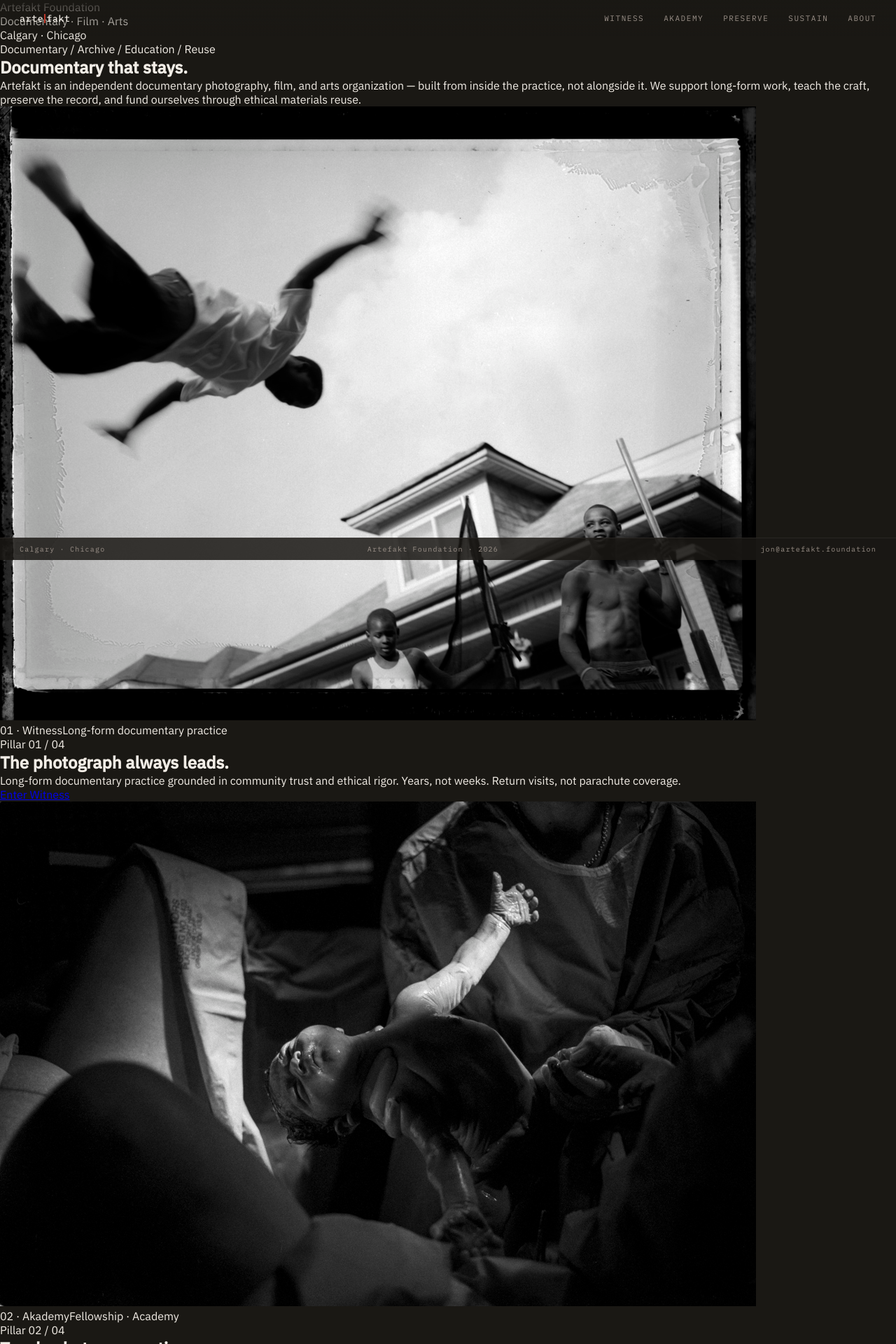
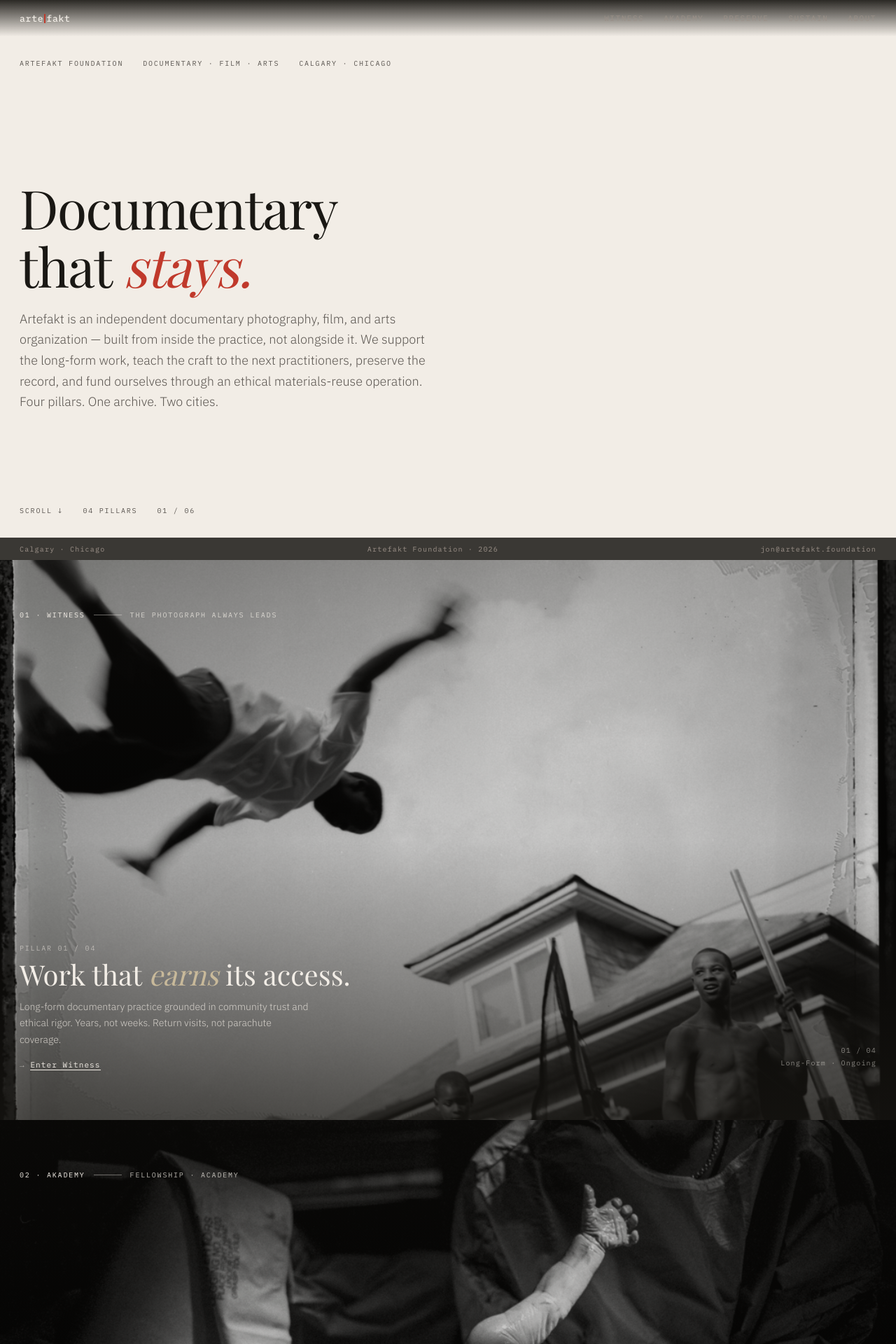
Before and after one commit to FutureLegacy/ARTEFAKT-NEXT, a Next.js app: page / in a window 1280 px wide. Shown: the top 1920 px of the page at 70% size. Built offline with nearby package versions, Linux system fonts and the light colour scheme; a web font is replaced by a local one.

Commit message:
Restore homepage layout

```diff
--- a/app/page.tsx
+++ b/app/page.tsx
@@ -1,147 +1,127 @@
 import type { Metadata } from 'next'
+import Image from 'next/image'
 import Link from 'next/link'
 import ContactForm from '@/components/ui/ContactForm'
 import SubscribeStrip from '@/components/ui/SubscribeStrip'
 
 export const metadata: Metadata = {
   title: 'Artefakt Foundation',
-  description:
-    'Artefakt Foundation — independent documentary photography, film, and arts. Calgary · Chicago.',
+  description: 'Artefakt Foundation — independent documentary photography, film, and arts. Calgary · Chicago.',
 }
-
-const pillars = [
-  {
-    number: '01',
-    title: 'Witness',
-    label: 'Long-form documentary practice',
-    heading: 'The photograph always leads.',
-    text: 'Long-form documentary practice grounded in community trust and ethical rigor. Years, not weeks. Return visits, not parachute coverage.',
-    href: '/witness',
-    image: '/images/witness.jpg',
-  },
-  {
-    number: '02',
-    title: 'Akademy',
-    label: 'Fellowship · Academy',
-    heading: 'Teach what you practice.',
-    text: 'Fellowships for emerging documentarians. Masterclasses and lectures rooted in field practice, ethics, and visual authorship.',
-    href: '/akademy',
-    image: '/images/connect.jpg',
-  },
-  {
-    number: '03',
-    title: 'Preserve',
-    label: 'The Archive',
-    heading: 'What the photograph keeps.',
-    text: 'A permanent, publicly accessible archive of documentary work. Accessioned with consent, catalogued with care.',
-    href: '/archive',
-    image: '/images/legacy.jpg',
-  },
-  {
-    number: '04',
-    title: 'Sustain',
-    label: 'Materials Reuse · Funding Model',
-    heading: 'Nothing of value thrown away.',
-    text: 'An ethical materials-reuse and electronics-recycling operation that funds the foundation’s programming. Stewardship, not charity.',
-    href: '/sustain',
-    image: '/images/sustain.jpg',
-  },
-]
 
 export default function HomePage() {
   return (
-    <main className="min-h-screen bg-neutral-950 text-white">
-      <section className="min-h-screen px-6 py-10 md:px-12 md:py-16">
-        <header className="mb-20 flex items-center justify-between text-xs uppercase tracking-[0.2em] text-neutral-400">
-          <div>Artefakt Foundation</div>
-          <div>Documentary · Film · Arts</div>
-          <div>Calgary · Chicago</div>
-        </header>
-
-        <div className="grid gap-10 md:grid-cols-[1.2fr_0.8fr] md:items-end">
-          <div>
-            <p className="mb-4 text-xs uppercase tracking-[0.25em] text-neutral-500">
-              Documentary / Archive / Education / Reuse
-            </p>
-            <h1 className="max-w-5xl text-6xl font-semibold tracking-tight md:text-8xl">
-              Documentary that stays.
-            </h1>
+    <>
+      <section className="panel panel--paper" id="masthead">
+        <div className="masthead">
+          <div className="top-meta">
+            <span>Artefakt Foundation</span>
+            <span>Documentary · Film · Arts</span>
+            <span>Calgary · Chicago</span>
           </div>
-
-          <p className="max-w-xl text-base leading-7 text-neutral-300 md:text-lg">
-            Artefakt is an independent documentary photography, film, and arts
-            organization — built from inside the practice, not alongside it. We
-            support long-form work, teach the craft, preserve the record, and
-            fund ourselves through ethical materials reuse.
-          </p>
-        </div>
-      </section>
-
-      <section className="border-t border-white/10">
-        {pillars.map((pillar) => (
-          <article
-            key={pillar.number}
-            className="grid border-b border-white/10 md:grid-cols-2"
-          >
-            <div className="relative min-h-[360px] md:min-h-[620px]">
-              <img
-                src={pillar.image}
-                alt={`${pillar.title} — ${pillar.label}`}
-                className="absolute inset-0 h-full w-full object-cover"
-              />
-            </div>
-
-            <div className="flex min-h-[360px] flex-col justify-between p-6 md:min-h-[620px] md:p-12">
-              <div className="flex items-center justify-between text-xs uppercase tracking-[0.2em] text-neutral-500">
-                <span>{pillar.number} · {pillar.title}</span>
-                <span>{pillar.label}</span>
-              </div>
-
-              <div>
-                <p className="mb-4 text-xs uppercase tracking-[0.25em] text-neutral-500">
-                  Pillar {pillar.number} / 04
-                </p>
-                <h2 className="mb-6 max-w-xl text-4xl font-semibold tracking-tight md:text-6xl">
-                  {pillar.heading}
-                </h2>
-                <p className="mb-8 max-w-xl text-base leading-7 text-neutral-300">
-                  {pillar.text}
-                </p>
-                <Link
-                  href={pillar.href}
-                  className="inline-block border border-white/30 px-5 py-3 text-xs uppercase tracking-[0.2em] text-white transition hover:bg-white hover:text-black"
-                >
-                  Enter {pillar.title}
-                </Link>
-              </div>
-            </div>
-          </article>
-        ))}
-      </section>
-
-      <section className="grid gap-8 px-6 py-16 md:grid-cols-2 md:px-12">
-        <div>
-          <p className="mb-4 text-xs uppercase tracking-[0.25em] text-neutral-500">
-            Founded 2026
-          </p>
-          <p className="max-w-2xl text-lg leading-8 text-neutral-300">
-            Founded by Jon Lowenstein — Guggenheim Fellow, National Geographic
-            Explorer, TED Senior Fellow, founding member of NOOR Images. Based
-            in Calgary, Treaty 7 Territory, and Chicago.
-          </p>
-        </div>
-
-        <div>
-          <SubscribeStrip />
-          <div className="mt-8">
-            <ContactForm />
+          <div className="main">
+            <h1 className="display">Documentary<br />that <em>stays.</em></h1>
+            <p className="lede">Artefakt is an independent documentary photography, film, and arts organization — built from inside the practice, not alongside it. We support the long-form work, teach the craft to the next practitioners, preserve the record, and fund ourselves through an ethical materials-reuse operation. Four pillars. One archive. Two cities.</p>
+          </div>
+          <div className="bottom-meta">
+            <span>Scroll ↓</span>
+            <span>04 Pillars</span>
+            <span>01 / 06</span>
           </div>
         </div>
       </section>
 
-      <footer className="border-t border-white/10 px-6 py-8 text-xs uppercase tracking-[0.2em] text-neutral-500 md:px-12">
-        Active programming in Calgary and Chicago. Artefakt Foundation © 2026
-      </footer>
-    </main>
+      <section className="panel" aria-labelledby="home-witness">
+        <Image src="/images/witness.jpg" alt="Witness — long-form documentary practice." fill className="panel-image" priority />
+        <div className="overlay overlay--meta">
+          <span className="pillar-code">01 · WITNESS</span>
+          <span className="rule" aria-hidden="true" />
+          <span>The photograph always leads</span>
+        </div>
+        <div className="overlay overlay--content">
+          <span className="label">Pillar 01 / 04</span>
+          <h2 id="home-witness">Work that <em>earns</em> its access.</h2>
+          <p className="body">Long-form documentary practice grounded in community trust and ethical rigor. Years, not weeks. Return visits, not parachute coverage.</p>
+          <p className="caption">→ <Link href="/witness">Enter Witness</Link></p>
+        </div>
+        <div className="overlay overlay--stamp"><div>01 / 04</div><div>Long-Form · Ongoing</div></div>
+      </section>
+
+      <section className="panel" aria-labelledby="home-akademy">
+        <Image src="/images/connect.jpg" alt="Akademy — fellowship and academy." fill className="panel-image" />
+        <div className="overlay overlay--meta">
+          <span className="pillar-code">02 · AKADEMY</span>
+          <span className="rule" aria-hidden="true" />
+          <span>Fellowship · Academy</span>
+        </div>
+        <div className="overlay overlay--content">
+          <span className="label">Pillar 02 / 04</span>
+          <h2 id="home-akademy">Teach what you <em>practice.</em></h2>
+          <p className="body">Fellowships for emerging documentarians. Masterclasses and lectures — Bearing Witness — taught by Kiana Hayeri, Amber Bracken, Kitra Cahana, Carlos Javier Ortiz, and Darcy Padilla.</p>
+          <p className="caption">→ <Link href="/akademy">Enter Akademy</Link></p>
+        </div>
+        <div className="overlay overlay--stamp"><div>02 / 04</div><div>Spring Intake · Fall Season</div></div>
+      </section>
+
+      <section className="panel" aria-labelledby="home-preserve">
+        <Image src="/images/legacy.jpg" alt="Preserve — the permanent archive." fill className="panel-image" />
+        <div className="overlay overlay--meta">
+          <span className="pillar-code">03 · PRESERVE</span>
+          <span className="rule" aria-hidden="true" />
+          <span>The Archive</span>
+        </div>
+        <div className="overlay overlay--content">
+          <span className="label">Pillar 03 / 04</span>
+          <h2 id="home-preserve">What the photograph <em>keeps.</em></h2>
+          <p className="body">A permanent, publicly accessible archive of documentary work. Accessioned with consent, catalogued with care.</p>
+          <p className="caption">→ <Link href="/preserve">Enter Preserve</Link></p>
+        </div>
+        <div className="overlay overlay--stamp"><div>03 / 04</div><div>Public · By Appointment</div></div>
+      </section>
+
+      <section className="panel" aria-labelledby="home-sustain">
+        <Image src="/images/sustain.jpg" alt="Sustain — ethical materials reuse." fill className="panel-image" />
+        <div className="overlay overlay--meta">
+          <span className="pillar-code">04 · SUSTAIN</span>
+          <span className="rule" aria-hidden="true" />
+          <span>Materials Reuse · Funding Model</span>
+        </div>
+        <div className="overlay overlay--content">
+          <span className="label">Pillar 04 / 04</span>
+          <h2 id="home-sustain">Nothing of value <em>thrown away.</em></h2>
+          <p className="body">An ethical materials-reuse and electronics-recycling operation that funds the foundation's programming. Stewardship, not charity.</p>
+          <p className="caption">→ <Link href="/sustain">Enter Sustain</Link></p>
+        </div>
+        <div className="overlay overlay--stamp"><div>04 / 04</div><div>Live · Calgary</div></div>
+      </section>
+
+      <section className="panel panel--colophon" id="colophon">
+        <div className="colophon-grid">
+          <div className="col-head">
+            <span>Artefakt Foundation</span>
+            <span>06 / 06</span>
+          </div>
+          <div className="col-block">
+            <h3>Founded 2026</h3>
+            <p>Founded by Jon Lowenstein — Guggenheim Fellow, National Geographic Explorer, TED Senior Fellow, founding member of NOOR Images. Based in Calgary (Treaty 7 Territory) and Chicago.</p>
+            <p style={{ marginTop: 16 }}><Link href="/about">About the Foundation →</Link></p>
+            <div style={{ marginTop: 24 }}>
+              <h3>Stay in Touch</h3>
+              <SubscribeStrip />
+            </div>
+          </div>
+          <div className="col-block">
+            <h3>Get in Touch</h3>
+            <p>For inquiries regarding programs, archive access, partnerships, press, or donations.</p>
+            <ContactForm source="home" />
+          </div>
+          <div className="col-foot">
+            <span>Active programming in Calgary and Chicago.</span>
+            <span>artefakt.foundation</span>
+            <span>© 2026</span>
+          </div>
+        </div>
+      </section>
+    </>
   )
 }
```
